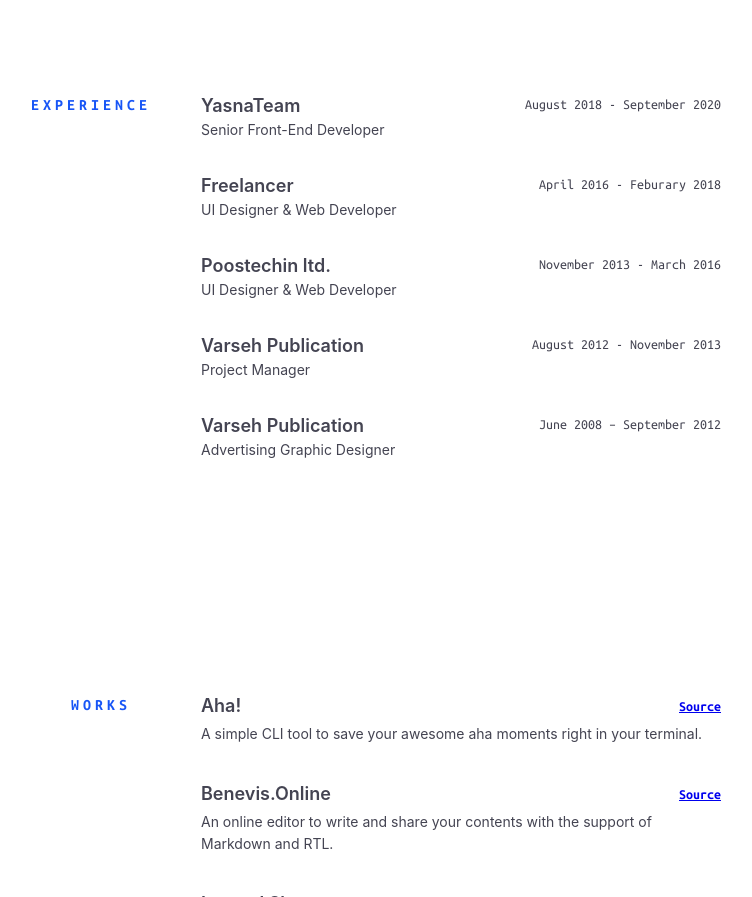
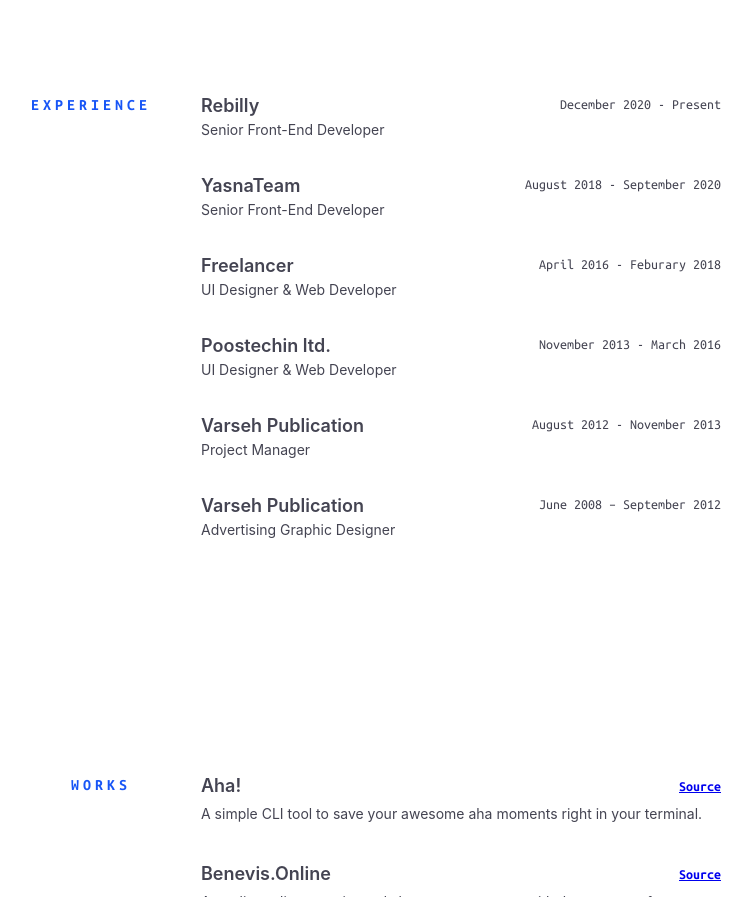
Before and after one commit to p3yman/peyman.me-gatsby, a Gatsby site: page / in a window 1280 px wide. Shown: the part 1531-2428 px from the top of the page, without its empty margins (264-1016 px from the left). Built offline with nearby package versions, Linux system fonts and the light colour scheme; Gatsby itself is replaced by a stand-in of ours.

Commit message:
Add Rebilly to experiences

```diff
--- a/src/configs/experiences.js
+++ b/src/configs/experiences.js
@@ -1,4 +1,9 @@
-export default [
+const experiences = [
+  {
+    title: "Rebilly",
+    time: "December 2020 - Present",
+    desc: "Senior Front-End Developer",
+  },
   {
     title: "YasnaTeam",
     time: "August 2018 - September 2020",
@@ -24,4 +29,6 @@
     time: "June 2008 – September 2012",
     desc: "Advertising Graphic Designer",
   },
-]
+];
+
+export default experiences;
--- a/src/configs/works.js
+++ b/src/configs/works.js
@@ -1,4 +1,4 @@
-export default [
+const works = [
   {
     title: "Aha!",
     desc: "A simple CLI tool to save your awesome aha moments right in your terminal.",
@@ -38,4 +38,6 @@
     source: "https://github.com/peyman3d/frontier",
     tags: ["Gulp.js"],
   },
-]
+];
+
+export default works;
```
